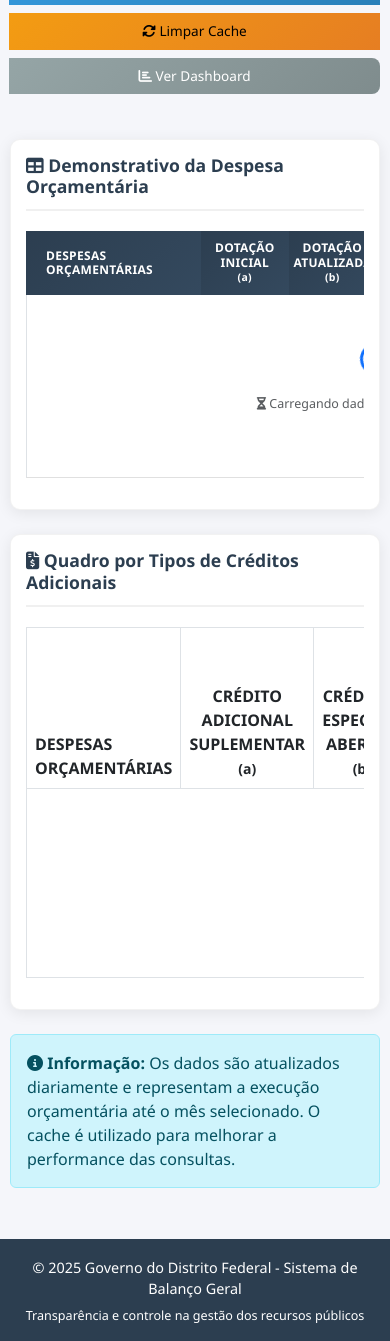
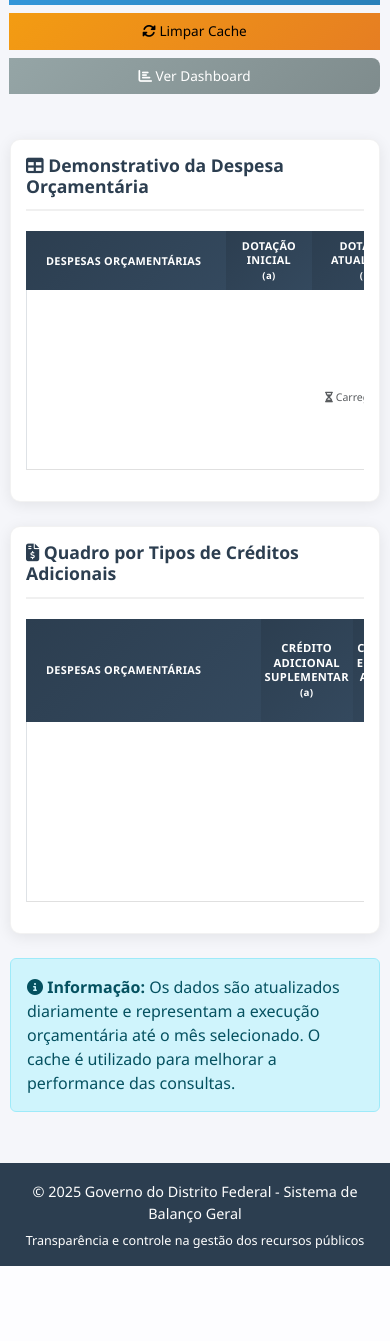
Before and after one commit to marciomartinho/balanco_geral_df, a Flask app: page /despesa-orcamentaria/ in a window 390 px wide. Shown: the part 1255-2596 px from the top of the page. After the commit the page ends 2521 px from the top, so only its background shows below. Run offline with Flask 3, Linux system fonts and the light colour scheme; data that the repository does not hold is empty; parts of the project's set-up code (start-up, migrations or seed data) failed here and were passed over; some libraries are stand-ins or nearby versions.

Commit message:
atualizacao

```diff
--- a/static/css/despesa_orcamentaria.css
+++ b/static/css/despesa_orcamentaria.css
@@ -1,7 +1,7 @@
 /* ============================================
    Estilos para Despesa Orçamentária
    Sistema de Balanço Geral DF
-   VERSÃO COMPLETA COM TELA CHEIA
+   VERSÃO COM TABELAS PADRONIZADAS
    ============================================ */
 
 /* ========================================
@@ -142,7 +142,7 @@
 }
 
 /* ========================================
-   CARDS DE RESUMO - LINHA ÚNICA
+   CARDS DE RESUMO
    ======================================== */
 
 #summaryCards {
@@ -244,6 +244,18 @@
 }
 
 /* ========================================
+   BADGE UG SELECIONADA
+   ======================================== */
+
+#ugSelecionada {
+    font-size: 0.9rem;
+    padding: 8px 15px;
+    background: linear-gradient(135deg, #3498db, #2980b9);
+    border: none;
+    box-shadow: 0 2px 8px rgba(52, 152, 219, 0.3);
+}
+
+/* ========================================
    BOTÕES DE AÇÃO
    ======================================== */
 
@@ -311,7 +323,7 @@
 }
 
 /* ========================================
-   CONTAINER DA TABELA - LARGURA TOTAL
+   CONTAINER DAS TABELAS
    ======================================== */
 
 .data-table-container {
@@ -334,88 +346,123 @@
     font-size: 1.1rem;
 }
 
-/* Remove scroll horizontal desnecessário */
 .table-responsive {
-    overflow-x: visible !important;
+    overflow-x: auto;
     width: 100%;
+    -webkit-overflow-scrolling: touch;
 }
 
 /* ========================================
-   TABELA DEMONSTRATIVO - OTIMIZADA
+   ESTILOS GERAIS PARA AMBAS AS TABELAS
    ======================================== */
 
-#tabelaDemonstrativo {
+#tabelaDemonstrativo,
+#tabelaCreditos {
     width: 100%;
-    table-layout: fixed;
     border-collapse: separate;
     border-spacing: 0;
     font-size: 0.85rem;
 }
 
-/* Largura das colunas */
-#tabelaDemonstrativo thead th:first-child {
+/* CABEÇALHO DAS TABELAS */
+#tabelaDemonstrativo thead th,
+#tabelaCreditos thead th {
+    background: linear-gradient(135deg, #2c3e50, #34495e);
+    color: white;
+    font-weight: 600;
+    text-align: center;
+    vertical-align: middle;
+    padding: 12px 8px;
+    font-size: 0.8rem;
+    letter-spacing: 0.3px;
+    border: none;
+    white-space: normal;
+    line-height: 1.3;
+}
+
+/* Primeira coluna dos cabeçalhos */
+#tabelaDemonstrativo thead th:first-child,
+#tabelaCreditos thead th:first-child {
     width: 25%;
     text-align: left;
     padding-left: 20px;
 }
 
-#tabelaDemonstrativo thead th:not(:first-child) {
-    width: 12.5%;
-}
-
-#tabelaDemonstrativo thead th {
-    background: linear-gradient(135deg, #2c3e50, #34495e);
-    color: white;
-    font-weight: 600;
-    text-align: center;
-    vertical-align: middle;
-    padding: 12px 6px;
-    font-size: 0.8rem;
-    letter-spacing: 0.3px;
-    border: none;
-    white-space: normal;
-    line-height: 1.2;
-}
-
-#tabelaDemonstrativo tbody tr {
+/* CORPO DAS TABELAS */
+#tabelaDemonstrativo tbody tr,
+#tabelaCreditos tbody tr {
     transition: background-color 0.2s;
 }
 
-#tabelaDemonstrativo tbody tr:hover {
+#tabelaDemonstrativo tbody tr:hover,
+#tabelaCreditos tbody tr:hover {
     background-color: #f8f9fa;
 }
 
-#tabelaDemonstrativo tbody tr.categoria-row {
+/* Linhas de categoria */
+#tabelaDemonstrativo tbody tr.categoria-row,
+#tabelaCreditos tbody tr.categoria-row {
     font-weight: bold;
     background: #ecf0f1;
 }
 
-#tabelaDemonstrativo tbody tr.grupo-row {
+#tabelaDemonstrativo tbody tr.categoria-row td:first-child,
+#tabelaCreditos tbody tr.categoria-row td:first-child {
+    padding-left: 20px;
+}
+
+/* Linhas de grupo */
+#tabelaDemonstrativo tbody tr.grupo-row,
+#tabelaCreditos tbody tr.grupo-row {
     background: #ffffff;
 }
 
-#tabelaDemonstrativo tbody tr.grupo-row td:first-child {
-    padding-left: 35px;
+#tabelaDemonstrativo tbody tr.grupo-row td:first-child,
+#tabelaCreditos tbody tr.grupo-row td:first-child {
+    padding-left: 40px;
     font-size: 0.83rem;
 }
 
-#tabelaDemonstrativo tbody tr.total-row {
+/* Linha de total */
+#tabelaDemonstrativo tbody tr.total-row,
+#tabelaCreditos tbody tr.total-row {
     font-weight: bold;
-    background: linear-gradient(135deg, #34495e, #2c3e50);
-    color: white;
+    background: #2c3e50 !important;
     position: sticky;
     bottom: 0;
     z-index: 10;
 }
 
-#tabelaDemonstrativo tbody td {
+#tabelaDemonstrativo tbody tr.total-row:hover,
+#tabelaCreditos tbody tr.total-row:hover {
+    background: #34495e !important;
+}
+
+#tabelaDemonstrativo tbody tr.total-row td,
+#tabelaCreditos tbody tr.total-row td {
+    color: white !important;
+    border-bottom: none;
+    font-weight: bold !important;
+    background: transparent !important;
+}
+
+#tabelaDemonstrativo tbody tr.total-row td strong,
+#tabelaCreditos tbody tr.total-row td strong {
+    color: white !important;
+}
+
+/* Células do corpo */
+#tabelaDemonstrativo tbody td,
+#tabelaCreditos tbody td {
     vertical-align: middle;
-    padding: 10px 6px;
+    padding: 10px 8px;
     border-bottom: 1px solid #e0e0e0;
     font-size: 0.83rem;
 }
 
-#tabelaDemonstrativo tbody td:not(:first-child) {
+/* Células numéricas */
+#tabelaDemonstrativo tbody td:not(:first-child),
+#tabelaCreditos tbody td:not(:first-child) {
     text-align: right;
     white-space: nowrap;
     font-family: 'Segoe UI', Tahoma, sans-serif;
@@ -423,9 +470,26 @@
     letter-spacing: -0.3px;
 }
 
-.valor-negativo, .text-danger {
+/* Valores negativos */
+.text-danger {
     color: #e74c3c !important;
     font-weight: 600;
+}
+
+/* ========================================
+   AJUSTES ESPECÍFICOS PARA TABELA DE CRÉDITOS
+   ======================================== */
+
+/* A tabela de créditos tem mais colunas, então ajustamos a largura */
+#tabelaCreditos thead th:not(:first-child) {
+    width: auto;
+    font-size: 0.75rem;
+    padding: 10px 6px;
+}
+
+#tabelaCreditos tbody td:not(:first-child) {
+    padding: 8px 6px;
+    font-size: 0.8rem;
 }
 
 /* ========================================
@@ -543,6 +607,17 @@
     padding: 10px;
 }
 
+/* Ajustes para tabelas em tela cheia */
+.fullscreen-mode #tabelaDemonstrativo,
+.fullscreen-mode #tabelaCreditos {
+    font-size: 0.9rem;
+}
+
+.fullscreen-mode #tabelaDemonstrativo tbody td,
+.fullscreen-mode #tabelaCreditos tbody td {
+    padding: 8px 6px;
+}
+
 /* ========================================
    ANIMAÇÕES
    ======================================== */
@@ -574,34 +649,61 @@
    ======================================== */
 
 /* Telas grandes */
-@media (min-width: 1200px) {
-    #tabelaDemonstrativo {
+@media (min-width: 1400px) {
+    #tabelaDemonstrativo,
+    #tabelaCreditos {
+        font-size: 0.9rem;
+    }
+
+    #tabelaDemonstrativo tbody td:not(:first-child),
+    #tabelaCreditos tbody td:not(:first-child) {
         font-size: 0.88rem;
     }
+}
 
-    #tabelaDemonstrativo tbody td:not(:first-child) {
-        font-size: 0.85rem;
+/* Telas médias */
+@media (max-width: 1199px) {
+    #tabelaDemonstrativo,
+    #tabelaCreditos {
+        font-size: 0.8rem;
+    }
+
+    #tabelaDemonstrativo thead th,
+    #tabelaCreditos thead th {
+        padding: 10px 5px;
+        font-size: 0.75rem;
+    }
+
+    #tabelaDemonstrativo tbody td,
+    #tabelaCreditos tbody td {
+        padding: 8px 5px;
+        font-size: 0.78rem;
+    }
+
+    /* Tabela de créditos ainda menor */
+    #tabelaCreditos thead th:not(:first-child) {
+        font-size: 0.7rem;
+        padding: 8px 4px;
+    }
+
+    #tabelaCreditos tbody td:not(:first-child) {
+        font-size: 0.75rem;
+        padding: 7px 4px;
     }
 }
 
 /* Tablets */
-@media (max-width: 1199px) {
-    #tabelaDemonstrativo {
-        font-size: 0.8rem;
+@media (max-width: 991px) {
+    .table-responsive {
+        overflow-x: auto !important;
     }
 
-    #tabelaDemonstrativo thead th {
-        padding: 10px 5px;
-        font-size: 0.75rem;
+    #tabelaDemonstrativo {
+        min-width: 800px;
     }
 
-    #tabelaDemonstrativo tbody td {
-        padding: 8px 5px;
-        font-size: 0.78rem;
-    }
-
-    .table-responsive {
-        overflow-x: auto !important;
+    #tabelaCreditos {
+        min-width: 1000px;
     }
 }
 
@@ -646,14 +748,21 @@
         margin-bottom: 10px;
     }
 
-    .table-responsive {
-        overflow-x: auto !important;
-        -webkit-overflow-scrolling: touch;
+    #tabelaDemonstrativo,
+    #tabelaCreditos {
+        font-size: 0.72rem;
     }
 
-    #tabelaDemonstrativo {
-        min-width: 700px;
-        font-size: 0.72rem;
+    #tabelaDemonstrativo thead th,
+    #tabelaCreditos thead th {
+        font-size: 0.68rem;
+        padding: 8px 4px;
+    }
+
+    #tabelaDemonstrativo tbody td,
+    #tabelaCreditos tbody td {
+        font-size: 0.7rem;
+        padding: 6px 4px;
     }
 
     .btn-group {
@@ -685,7 +794,42 @@
         font-size: 1.05rem;
     }
 
-    #tabelaDemonstrativo {
+    #tabelaDemonstrativo,
+    #tabelaCreditos {
         font-size: 0.68rem;
     }
+
+    #tabelaDemonstrativo tbody td,
+    #tabelaCreditos tbody td {
+        font-size: 0.66rem;
+        padding: 5px 3px;
+    }
 }
+
+/* ========================================
+   IMPRESSÃO
+   ======================================== */
+
+@media print {
+    .navbar, .dashboard-header, footer, .btn-group, .btn-fullscreen, .filter-card {
+        display: none !important;
+    }
+
+    .data-table-container {
+        box-shadow: none !important;
+        border: 1px solid #000 !important;
+        page-break-inside: avoid;
+    }
+
+    #tabelaDemonstrativo, #tabelaCreditos {
+        font-size: 10pt !important;
+    }
+
+    #tabelaDemonstrativo thead th,
+    #tabelaCreditos thead th {
+        background: #000 !important;
+        color: white !important;
+        -webkit-print-color-adjust: exact;
+        print-color-adjust: exact;
+    }
+}
```
